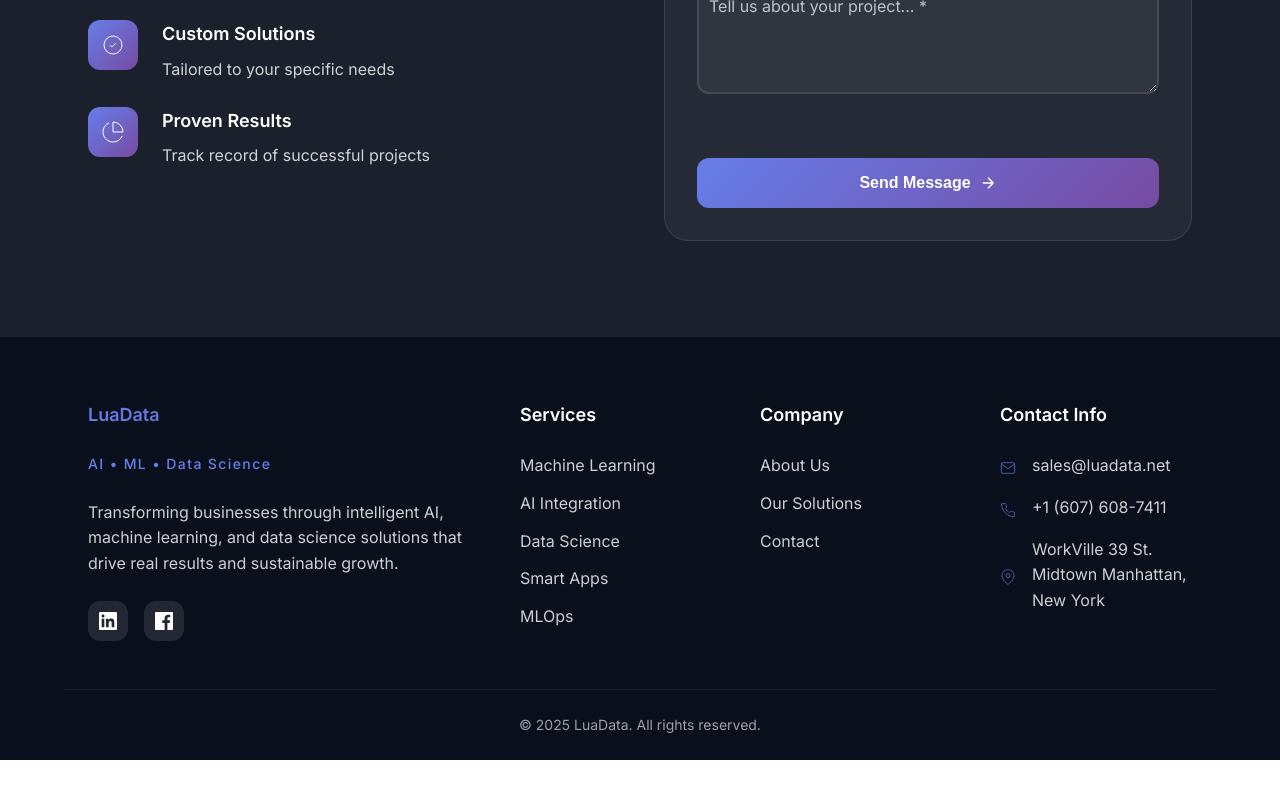
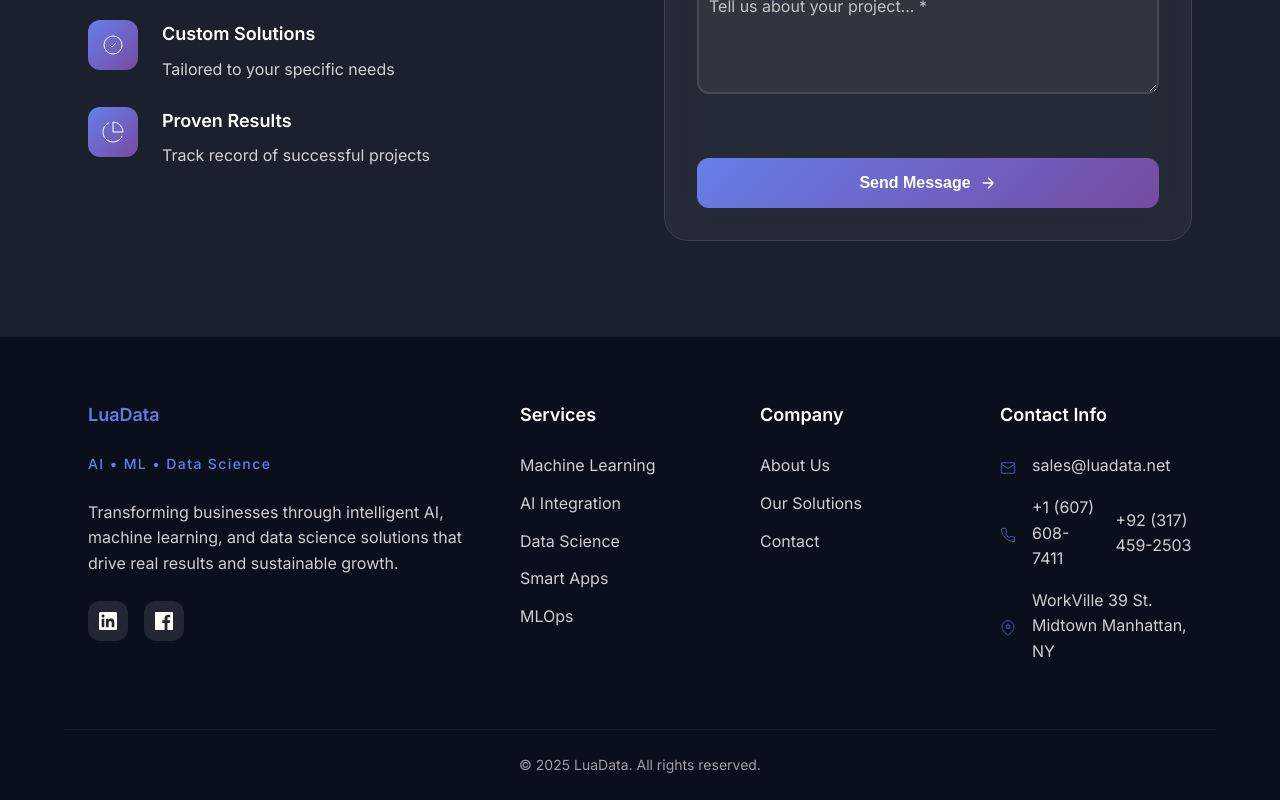
Before and after one commit to hamza0011/luadata, a React (Vite) app: page / in a window 1280 px wide. Shown: the part 5100-5900 px from the top of the page. Before the commit the page ends 5860 px from the top, so only its background shows below. Built offline with nearby package versions, Linux system fonts and the light colour scheme.

Commit message:
Update App.jsx

```diff
--- a/src/App.jsx
+++ b/src/App.jsx
@@ -1043,6 +1043,7 @@ const handleFormSubmit = async (e) => {
                   </svg>
                 </div>
                 <a href="tel:+16076087411">+1 (607) 608-7411</a>
+                <a href="tel:+923174592503">+92 (317) 459-2503</a>
               </div>
               <div className="contact-info-item">
                 <div className="contact-icon">
@@ -1051,7 +1052,7 @@ const handleFormSubmit = async (e) => {
                     <circle cx="12" cy="10" r="3"/>
                   </svg>
                 </div>
-                <span>WorkVille 39 St. Midtown Manhattan, New York</span>
+                <span>WorkVille 39 St. Midtown Manhattan, NY</span>
               </div>
             </div>
           </div>
```
